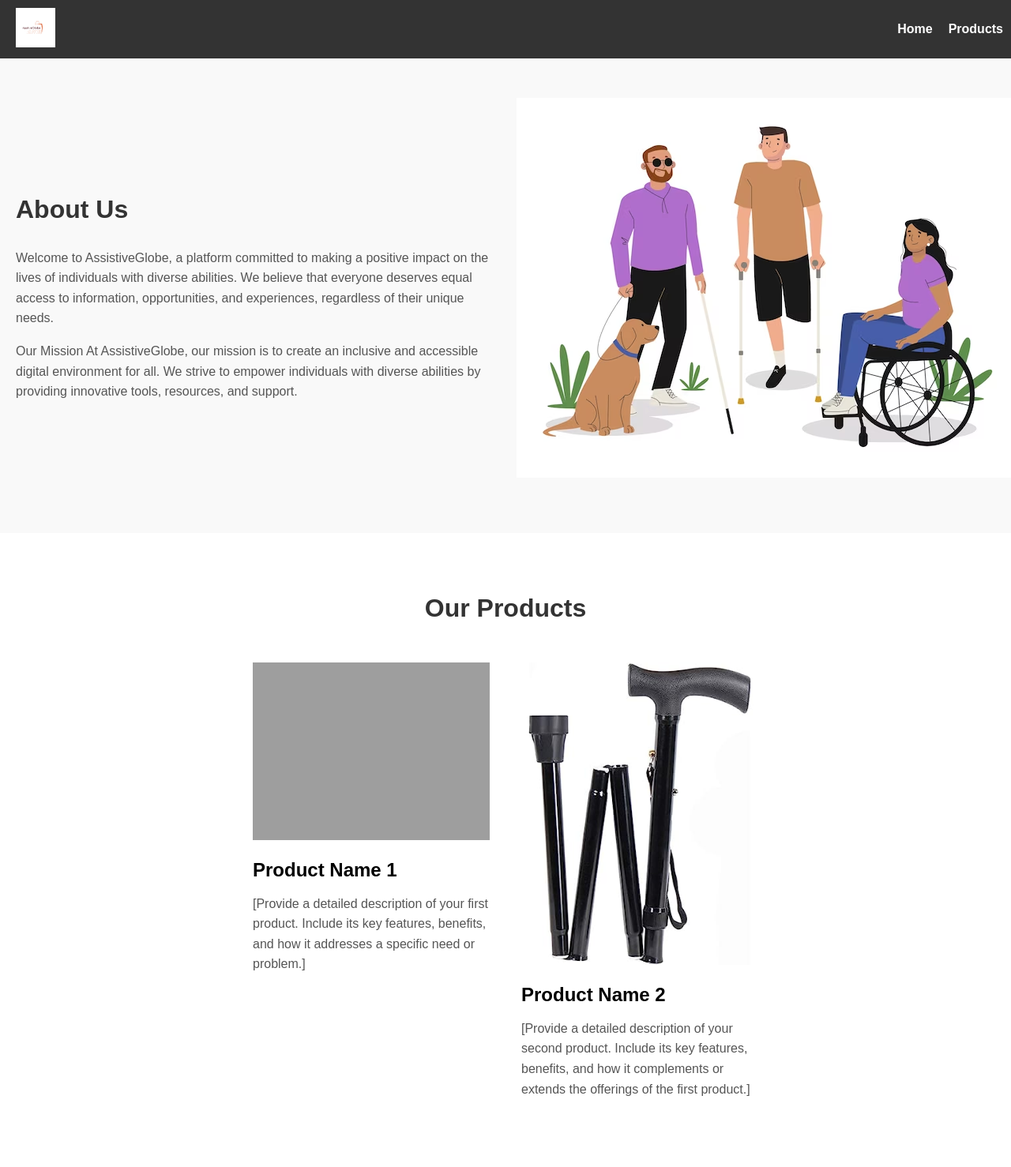
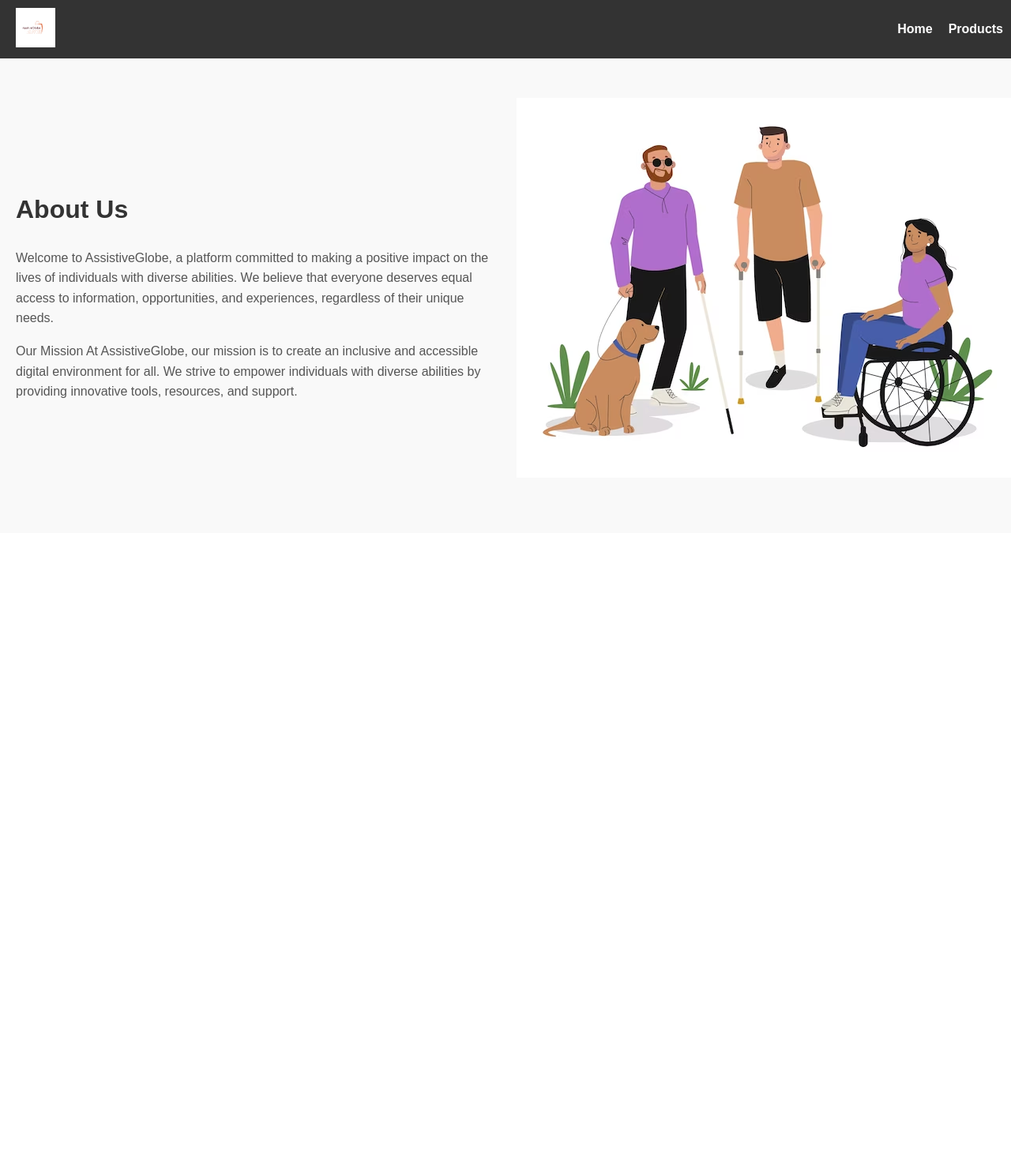
Before and after one commit to Sruthy0290/MainProject, a Django app: page /about/ in a window 1280 px wide. Shown: the whole page at 79% size. After the commit the page ends 567 px from the top, so only its background shows below. Run offline with Django 4.2, Linux system fonts and the light colour scheme; grey boxes are pictures that could not be loaded.

Commit message:
git commit -m push

```diff
--- a/assistiveglobe/template/about.html
+++ b/assistiveglobe/template/about.html
@@ -156,7 +156,7 @@
     </section>
 
 
-    <section class="product-section">
+    <!-- <section class="product-section">
         <div class="container">
             <h2>Our Products</h2>
             <div class="product-list">
@@ -169,11 +169,11 @@
                     <img src="{% static 'images/walker.jpg' %}" alt="Product 2">
                     <h3>Product Name 2</h3>
                     <p>[Provide a detailed description of your second product. Include its key features, benefits, and how it complements or extends the offerings of the first product.]</p>
-                </div>
+                </div> -->
                 <!-- Add more product items as needed -->
-            </div>
+            <!-- </div>
         </div>
-    </section>
+    </section> -->
 
     <script src="{% static 'js/main.js' %}"></script>
 </body>
```
Also changed, not shown: assistiveglobe/db.sqlite3, assistiveglobe/static/images/crutch4.jpg (added), assistiveglobe/static/images/crutch5.jpg (added), assistiveglobe/static/images/crutch6.jpg (added).
